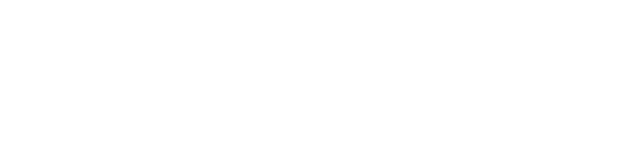
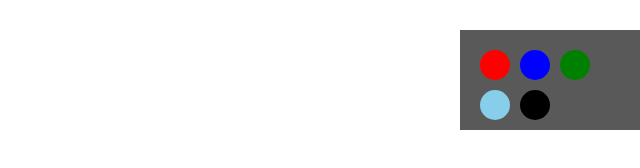
Before and after one commit to Bin-Rashid/colorSwitcher, a plain HTML site: page index.html in a window 1280 px wide. Shown: the whole page, without its empty margins (640-1280 px from the left). Drawn offline with Linux system fonts and the light colour scheme.

Commit message:
completed color switcher

```diff
--- a/css/style.css
+++ b/css/style.css
@@ -0,0 +1,68 @@
+*{
+    padding: 0;
+    margin: 0;
+    box-sizing: border-box;
+}
+
+.color_picker{
+    width: 180px;
+    height: 100px;
+    position: fixed;
+    top: 30px;
+    right: 0;
+    background: #5a5959;
+    display: flex;
+    align-items: center;
+    flex-wrap: wrap;
+    padding: 20px;
+}
+.color_picker #red_btn{
+    width: 30px;
+    height: 30px;
+    background: red;
+    border-radius: 50%;
+    display: inline-block;
+    margin-right: 10px;
+    margin-bottom: 10px;
+    cursor: pointer;
+}
+.color_picker #blue_btn{
+    width: 30px;
+    height: 30px;
+    background: blue;
+    border-radius: 50%;
+    display: inline-block;
+    margin-right: 10px;
+    margin-bottom: 10px;
+    cursor: pointer;
+}
+.color_picker #green_btn{
+    width: 30px;
+    height: 30px;
+    background: green;
+    border-radius: 50%;
+    display: inline-block;
+    margin-right: 10px;
+    margin-bottom: 10px;
+    cursor: pointer;
+}
+.color_picker #sky_btn{
+    width: 30px;
+    height: 30px;
+    background: skyblue;
+    border-radius: 50%;
+    display: inline-block;
+    margin-right: 10px;
+    margin-bottom: 10px;
+    cursor: pointer;
+}
+.color_picker #black_btn{
+    width: 30px;
+    height: 30px;
+    background: black;
+    border-radius: 50%;
+    display: inline-block;
+    margin-right: 10px;
+    margin-bottom: 10px;
+    cursor: pointer;
+}
--- a/index.html
+++ b/index.html
@@ -8,6 +8,19 @@
 </head>
 <body>
 
+    <div class="color_picker">
+        <div id="red_btn"></div>
+        <div id="blue_btn"></div>
+        <div id="green_btn"></div>
+        <div id="sky_btn"></div>
+        <div id="black_btn"></div>
+    </div>
+
+
+
+
+
+
     <script src="js/app.js"></script>
 </body>
 </html>
--- a/js/app.js
+++ b/js/app.js
@@ -0,0 +1,11 @@
+function colorSwitcher (color) {
+    return function(){
+        document.body.style.backgroundColor = `${color}`;
+    }
+}
+
+document.querySelector("#red_btn").onclick = colorSwitcher( "red" );
+document.querySelector("#blue_btn").onclick = colorSwitcher("blue");
+document.querySelector("#green_btn").onclick = colorSwitcher("green");
+document.querySelector("#sky_btn").onclick = colorSwitcher("skyblue");
+document.querySelector("#black_btn").onclick = colorSwitcher("black");
```
